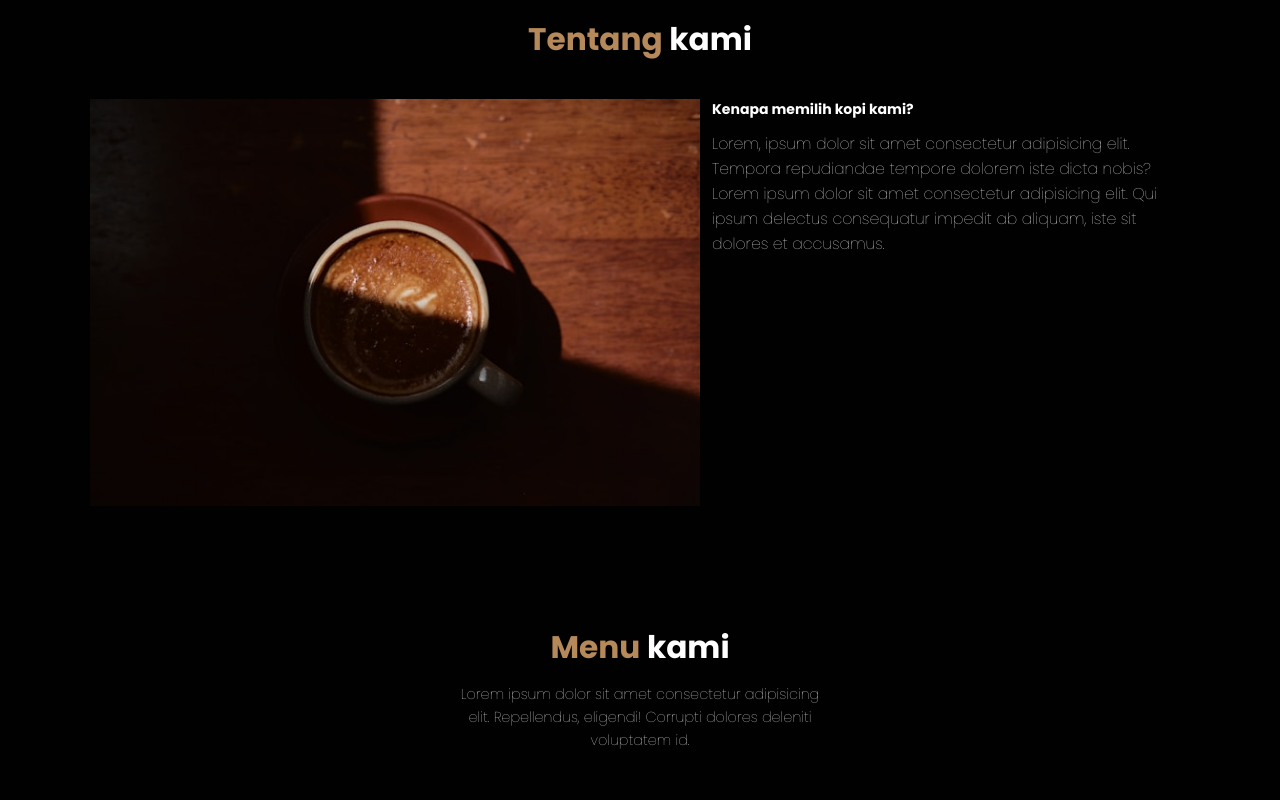
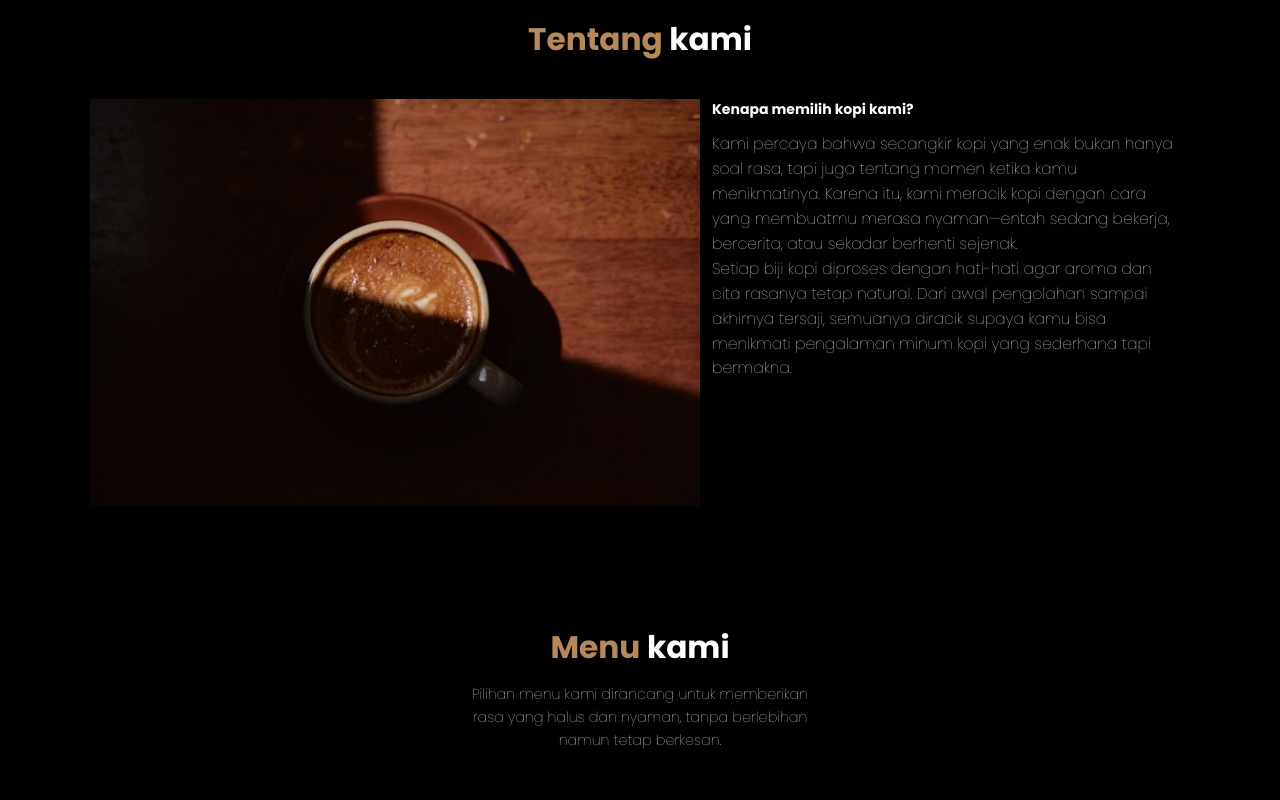
Before and after one commit to iqramachzan8-cpu/Teras-senja, a plain HTML site: page index.html in a window 1280 px wide. Shown: the part 880-1680 px from the top of the page. Drawn offline with nearby package versions, Linux system fonts and the light colour scheme.

Commit message:
ubah text website

```diff
--- a/index.html
+++ b/index.html
@@ -49,7 +49,8 @@
      <section class="hero" id="home">
         <main class="content">
             <h1>Mari nikmati secangkir <span>kopi</span></h1>
-            <p>Lorem ipsum dolor sit amet consectetur adipisicing elit. Nihil, odio?</p>
+            <p>sambil duduk santai,
+            merasakan hangatnya yang pelan-pelan bikin kepala lebih adem dan hati lebih enak</p>
             <a href="#" class="cta">Beli sekarang</a>
         </main>
      </section>
@@ -66,11 +67,14 @@
             </div>
             <div class="content">
                 <h3>Kenapa memilih kopi kami?</h3>
-                <p>Lorem, ipsum dolor sit amet consectetur adipisicing elit.
-                Tempora repudiandae tempore dolorem iste dicta nobis?</p>
-                <p>Lorem ipsum dolor sit amet consectetur adipisicing elit.
-                Qui ipsum delectus
-                consequatur impedit ab aliquam, iste sit dolores et accusamus.</p>
+                <p>Kami percaya bahwa secangkir kopi yang enak bukan hanya soal rasa,
+                 tapi juga tentang momen ketika kamu menikmatinya. Karena itu,
+                 kami meracik kopi dengan cara yang membuatmu merasa nyaman—entah sedang bekerja,
+                 bercerita, atau sekadar berhenti sejenak.</p>
+                <p>Setiap biji kopi diproses dengan hati-hati agar aroma dan cita rasanya tetap natural.
+                 Dari awal pengolahan sampai akhirnya tersaji,
+                 semuanya diracik supaya kamu bisa menikmati pengalaman minum
+                  kopi yang sederhana tapi bermakna.</p>
             </div>
         </div>
     </section>
@@ -81,8 +85,8 @@
 
   <section id="menu" class="menu">
         <h2><span>Menu</span> kami</h2>
-        <p>Lorem ipsum dolor sit amet consectetur adipisicing elit. Repellendus,
-         eligendi! Corrupti dolores deleniti voluptatem id.</p>
+        <p>Pilihan menu kami dirancang untuk memberikan rasa yang halus dan nyaman,
+           tanpa berlebihan namun tetap berkesan.</p>
 
          <div class="row">
              <div class="menu-card">
@@ -120,8 +124,8 @@
 
       <Section id="contact" class="contact">
          <h2><span>Kontak</span> kami</h2>
-        <p>Lorem ipsum dolor sit amet consectetur adipisicing elit. Repellendus,
-         eligendi! Corrupti dolores deleniti voluptatem id.</p>
+        <p>Untuk saran, pertanyaan,
+         atau informasi seputar kedai kopi kami, jangan ragu menghubungi kami.</p>
         <div class="row">
             <iframe src="https://www.google.com/maps/embed?pb=!1m18!1m12!1m3!1d3985.
             7348823706834!2d120.7970441750098!3d-2.5924542384488127!2m3!1f0!2f0!
```
